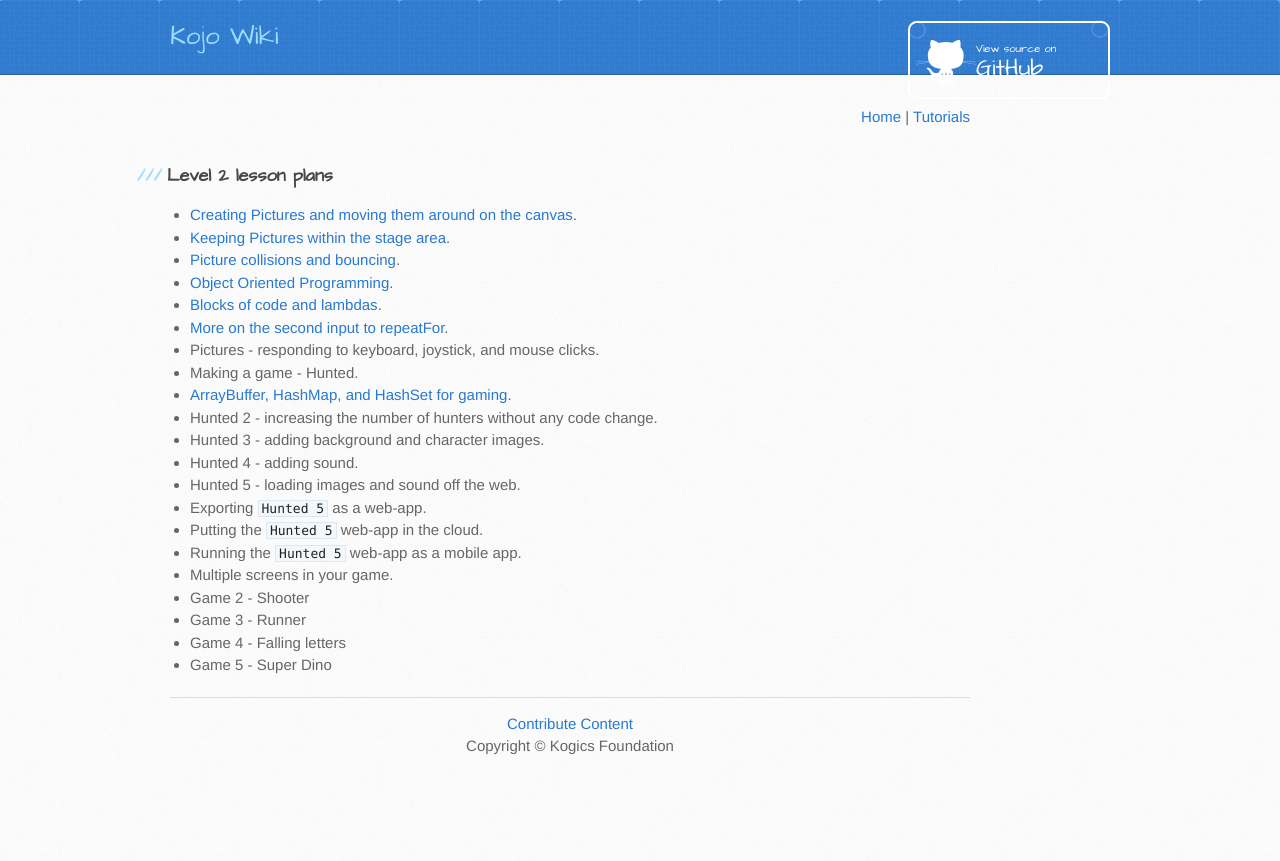
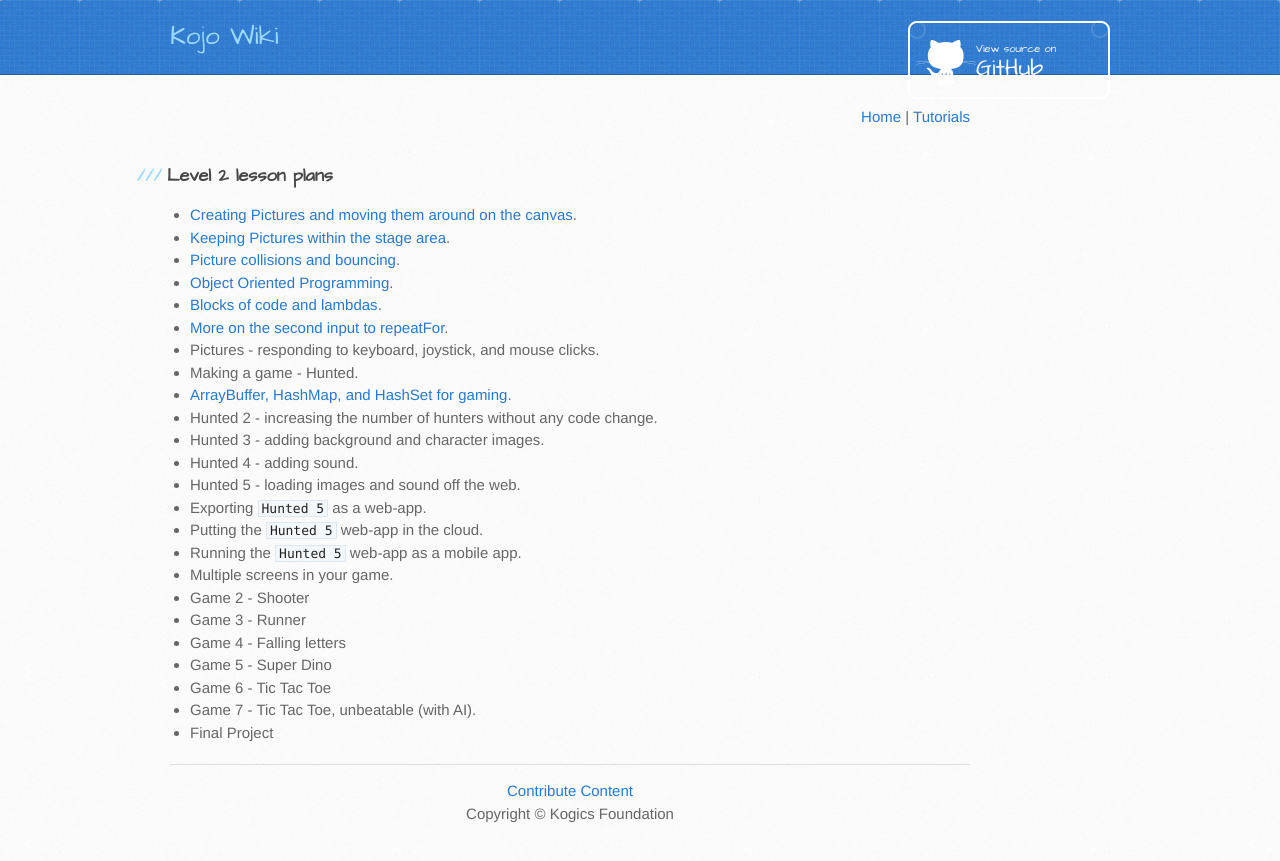
Before and after one commit to kojodoc/kojodoc.github.io, a Jekyll site: the page built from tutorials/lessons-level2/index.md, in a window 1280 px wide. Shown: the top 861 px of the page. Built offline with Jekyll 4.4.1, drawn with Linux system fonts in a browser that asks for light colours; our own code applies the rules of GitHub Pages for plain Markdown files; the repository's description, which GitHub fills in, is left out.

Commit message:
Add to lesson plans.

```diff
--- a/tutorials/lessons-level2/index.md
+++ b/tutorials/lessons-level2/index.md
@@ -25,3 +25,6 @@
 * Game 3 - Runner
 * Game 4 - Falling letters
 * Game 5 - Super Dino
+* Game 6 - Tic Tac Toe
+* Game 7 - Tic Tac Toe, unbeatable (with AI).
+* Final Project
```
